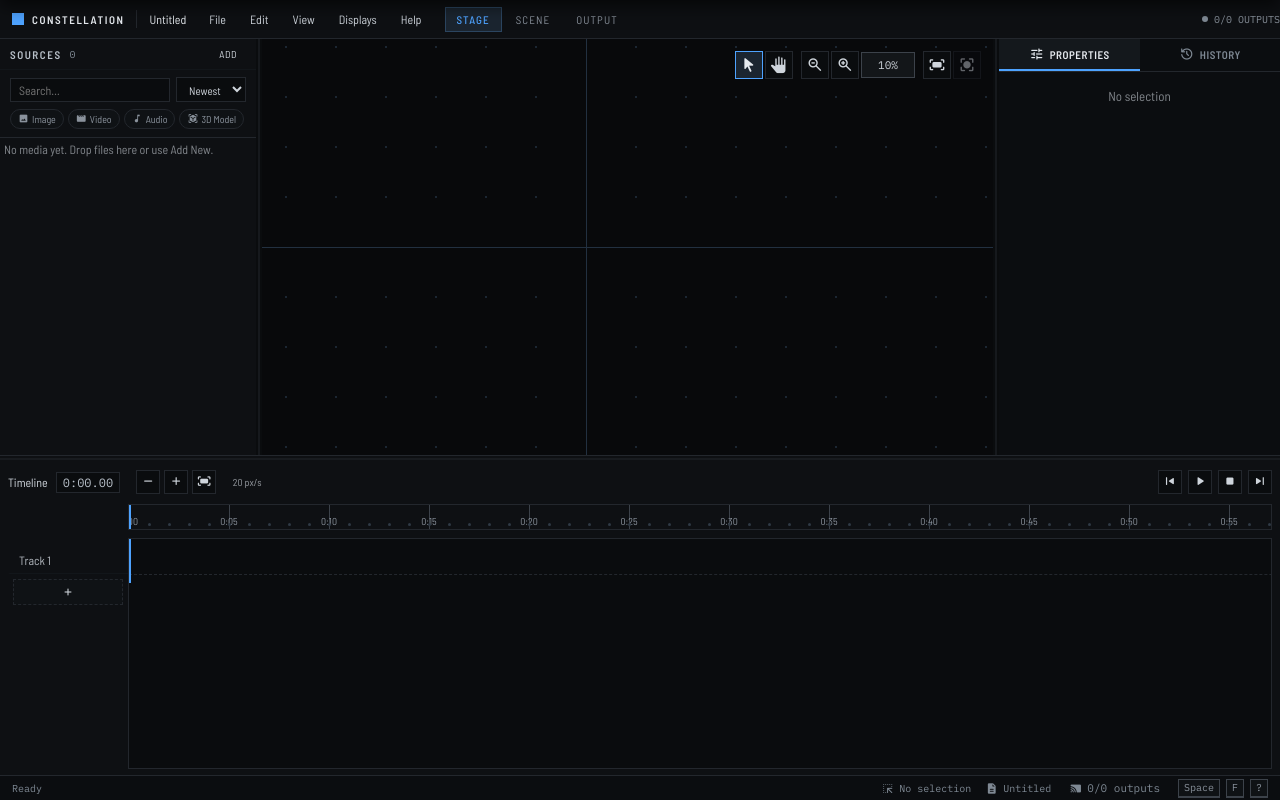
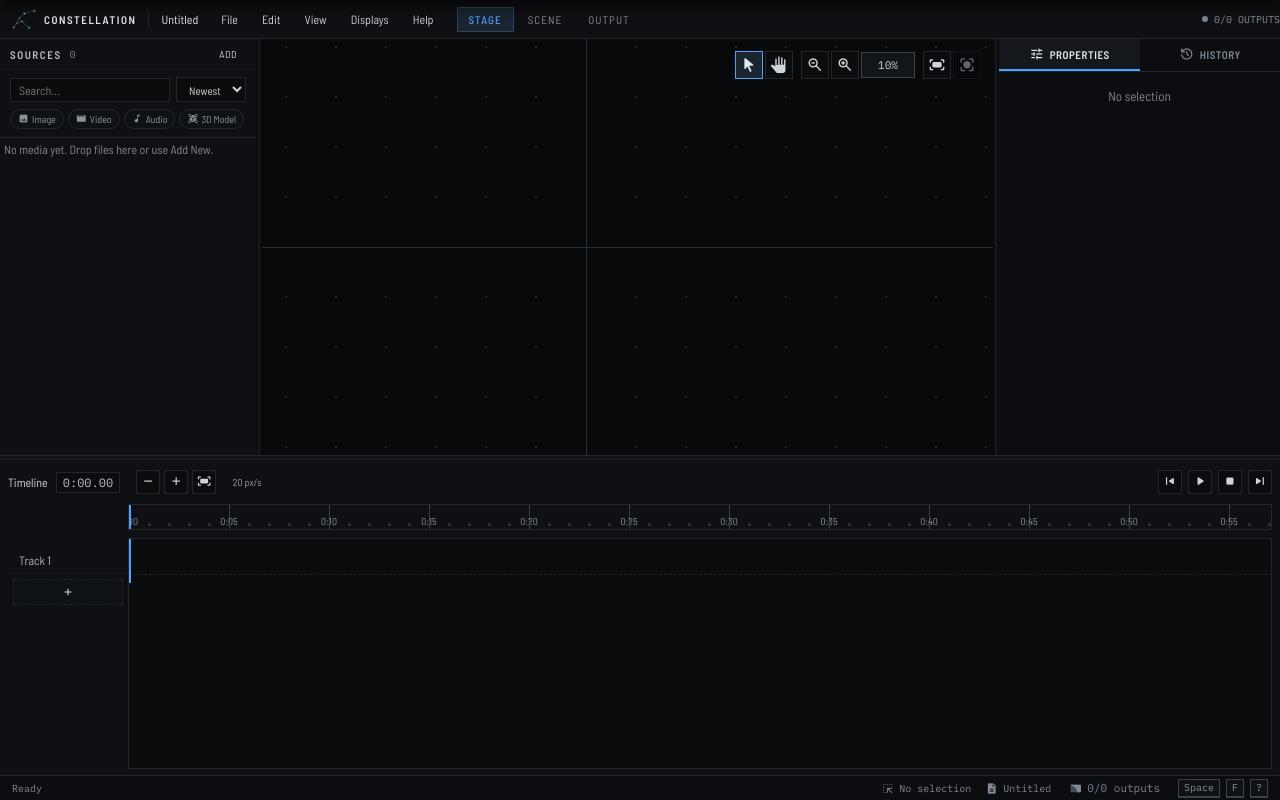
Before and after one commit to Kitonae/Constellation, a React (Vite) app in the folder editor/ui/: page / in a window 1280 px wide. Built offline with nearby package versions, Linux system fonts and the light colour scheme; what @wailsio/runtime would draw is missing.

Commit message:
Use Constellation mark in the menu bar

```diff
--- a/editor/ui/src/components/MenuBar.jsx
+++ b/editor/ui/src/components/MenuBar.jsx
@@ -5,6 +5,7 @@ import { selectSelectionSummary, selectDirty } from '../selectors.js'
 import { accelFor } from '../shortcuts.js'
 import { Menu, MenuItem, MenuSeparator, MenuSection, useMenuDismiss, useMenuBarArrows } from './menu/Menu.jsx'
 import WindowControls, { toggleMaximiseFromDragRegion } from './WindowControls.jsx'
+import constellationMark from '../assets/constellation-mark.png'
 
 const MENU_ORDER = ['file', 'edit', 'view', 'displays', 'help']
 
@@ -86,7 +87,7 @@ export default function MenuBar({
   return (
     <div className="appbar" onDoubleClick={toggleMaximiseFromDragRegion}>
       <div className="appbar__brand">
-        <span className="appbar__mark" aria-hidden="true" />
+        <img className="appbar__mark" src={constellationMark} alt="" draggable={false} />
         <span className="appbar__wordmark">Constellation</span>
       </div>
 
--- a/editor/ui/src/styles.css
+++ b/editor/ui/src/styles.css
@@ -638,9 +638,11 @@ input[type='checkbox'] {
 }
 
 .appbar__mark {
-  width: 12px;
-  height: 12px;
-  background: var(--accent);
+  display: block;
+  width: 24px;
+  height: 24px;
+  object-fit: contain;
+  flex: 0 0 auto;
 }
 
 .appbar__wordmark {
```
Also changed, not shown: editor/ui/src/assets/constellation-mark.png (added).
